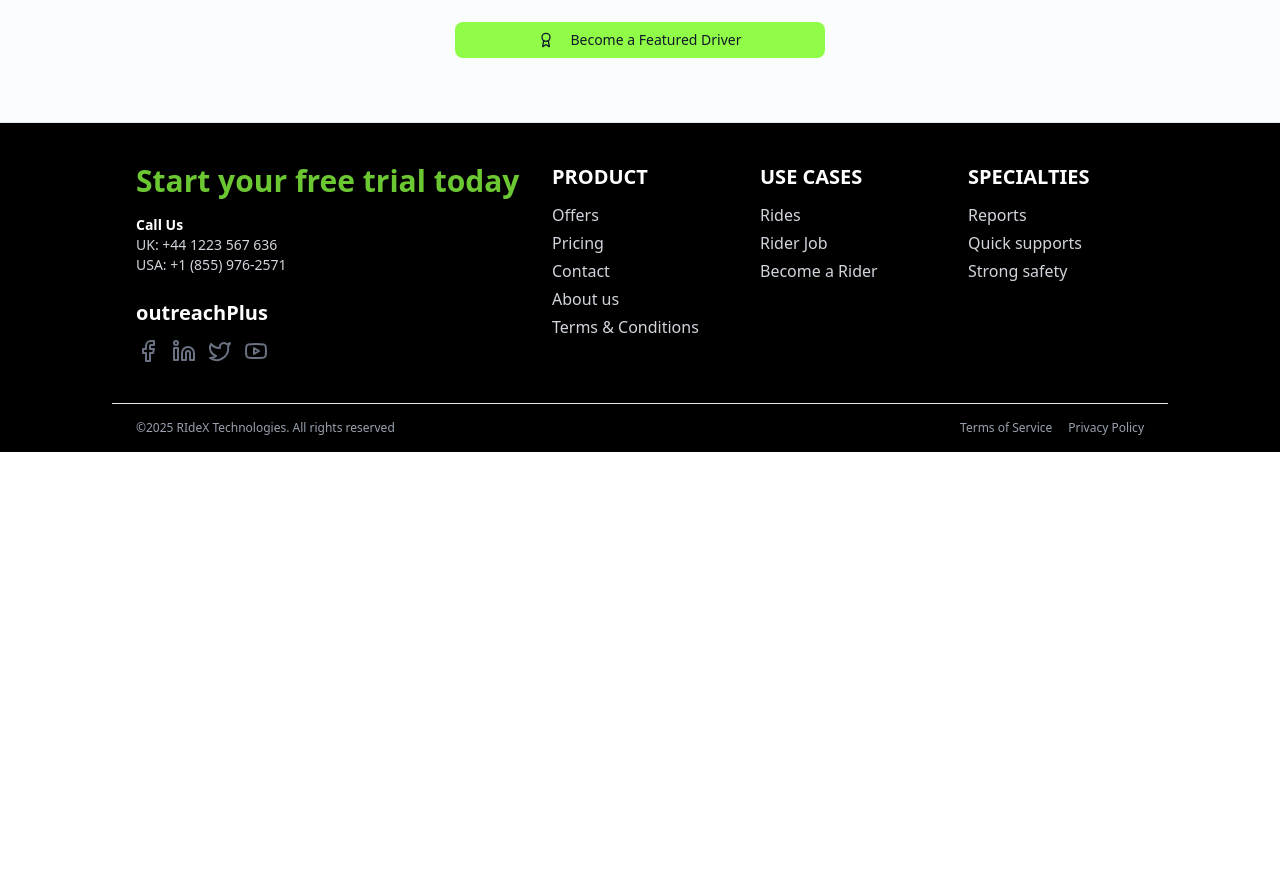
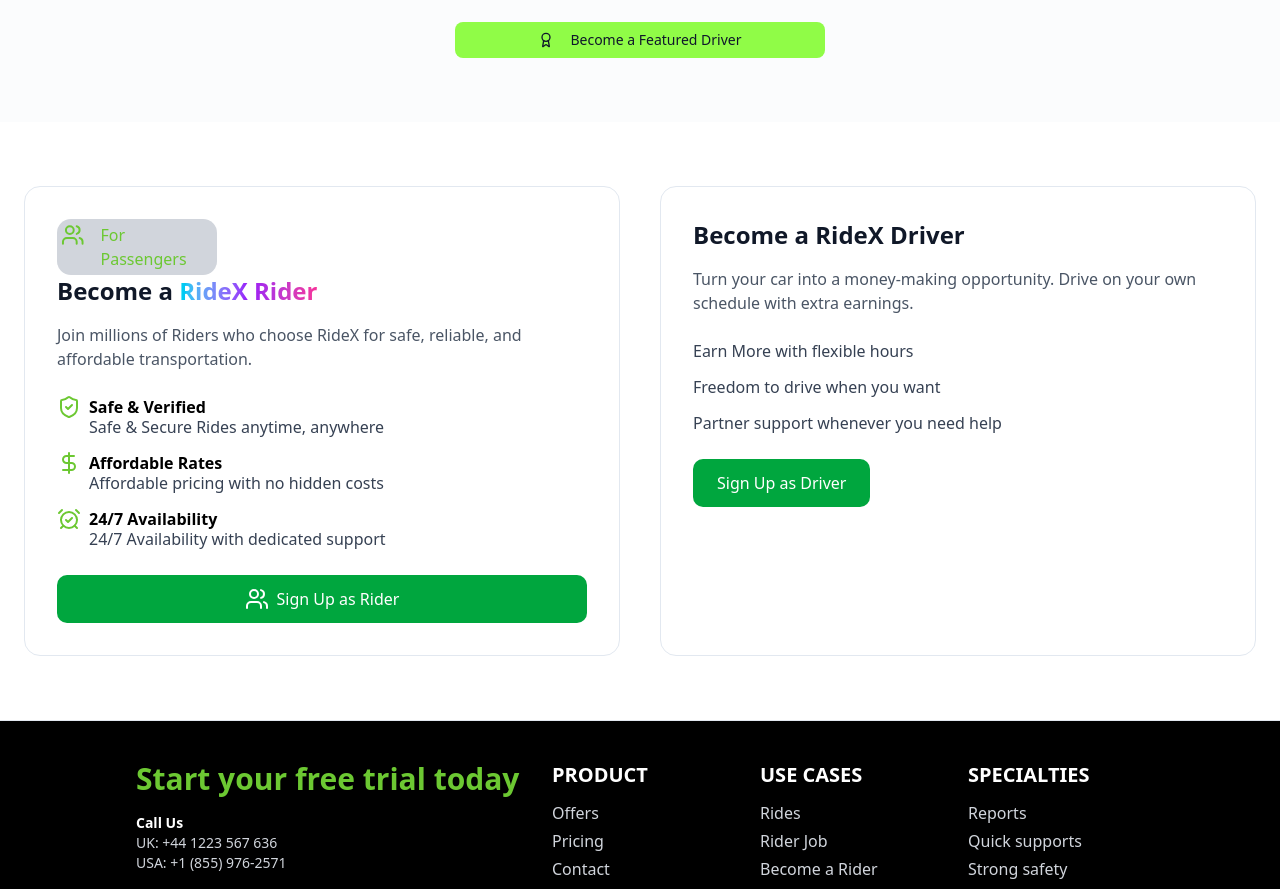
Before and after one commit to rubel6610/RideX-Frontend, a Next.js app: page / in a window 1280 px wide. Shown: the part 1260-2149 px from the top of the page. Before the commit the page ends 1712 px from the top, so only its background shows below. Built offline with nearby package versions, Linux system fonts and the light colour scheme.

Commit message:
added:icon and content

```diff
--- a/src/app/layout.js
+++ b/src/app/layout.js
@@ -18,7 +18,7 @@
 
 export default function RootLayout({ children }) {
   return (
-    <html lang="en">
+    <html lang="en" suppressHydrationWarning>
       <body className={`antialiased`}>
         <ThemeProvider>
           {/* fixed navbar */}
--- a/src/app/page.js
+++ b/src/app/page.js
@@ -1,4 +1,5 @@
 import Banner from '@/components/Shared/Banner';
+import BecomeRidexAndPassenger from '@/components/Shared/BecomeRidexAndPassenger';
 import FeaturedDrivers from '@/components/Shared/FeaturedDrivers';
 import React from 'react';
 
@@ -7,6 +8,7 @@
     <div className=''>
       <Banner/>
       <FeaturedDrivers/>
+      <BecomeRidexAndPassenger/>
     </div>
   );
 };
--- /dev/null
+++ b/src/components/Shared/BecomeRidexAndPassenger.jsx
@@ -0,0 +1,78 @@
+import { AlarmClockCheck, DollarSign, ShieldCheck, Users } from 'lucide-react';
+import React from 'react';
+
+const BecomeRidexAndPassenger = () => {
+    return (
+
+
+
+   <div>
+     <section className="py-16">
+      <div className="max-w-7xl mx-auto px-6 grid md:grid-cols-2 gap-10">
+
+        {/* Rider Section */}
+
+        <div className="border rounded-2xl  p-8">
+                <div className='flex gap-4 bg-gray-300 w-40 p-1 rounded-xl text-primary'>
+                    <Users />
+                    <h1>For Passengers</h1>
+                </div>
+          <h3 className="text-2xl font-semibold text-gray-900 mb-4">
+            Become a <span className='bg-gradient-to-r from-cyan-400 via-purple-600 to-pink-500 bg-clip-text text-transparent'>RideX Rider</span>
+          </h3>
+          <p className="text-gray-600 mb-6">
+            Join millions of Riders who choose RideX for safe, reliable, and affordable transportation.
+          </p>
+          <ul className="space-y-3 text-gray-700">
+            <div className='flex gap-2'>
+               <span className='text-primary'> <ShieldCheck/></span>
+              <h1 className='text-black font-bold'> Safe & Verified</h1>
+            </div>
+            <li className='ml-8 -mt-4'> Safe & Secure Rides anytime, anywhere</li>
+            <div className='flex gap-2'>
+              <h1 className='text-primary'>  <DollarSign /></h1>
+               <h1 className='text-black font-bold'> Affordable Rates</h1>
+            </div>
+            <li className='ml-8 -mt-4'> Affordable pricing with no hidden costs</li>
+            <div className='flex gap-2'>
+                <h1 className='text-primary'><AlarmClockCheck /></h1>
+               <h1 className='text-black font-bold'> 24/7 Availability</h1>
+            </div>
+            <li className='ml-8 -mt-4'> 24/7 Availability with dedicated support</li>
+          </ul>
+        <button className="mt-6 w-full flex items-center justify-center gap-2 bg-green-600 text-white px-6 py-3 rounded-lg font-medium hover:bg-green-700 transition">
+  <Users />
+  Sign Up as Rider
+</button>
+
+        </div>
+
+        {/* Driver Section */}
+        <div className="border rounded-2xl  p-8">
+          <h3 className="text-2xl font-semibold text-gray-900 mb-4">
+            Become a RideX Driver
+          </h3>
+          <p className="text-gray-600 mb-6">
+            Turn your car into a money-making opportunity. Drive on your own schedule with extra earnings.
+          </p>
+          <ul className="space-y-3 text-gray-700">
+            <li> Earn More with flexible hours</li>
+            <li> Freedom to drive when you want</li>
+            <li> Partner support whenever you need help</li>
+          </ul>
+          <button className="mt-6 bg-green-600 text-white px-6 py-3 rounded-lg font-medium hover:bg-green-700 transition">
+            Sign Up as Driver
+          </button>
+        </div>
+
+      </div>
+    </section>
+
+
+
+   </div>
+
+    );
+};
+
+export default BecomeRidexAndPassenger;
```
Also changed, not shown: 1 other file (tests, documents, lock files or other folders).
